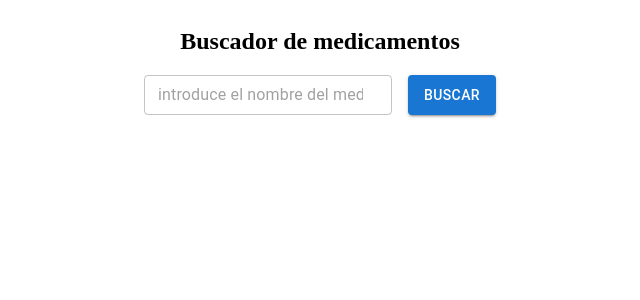
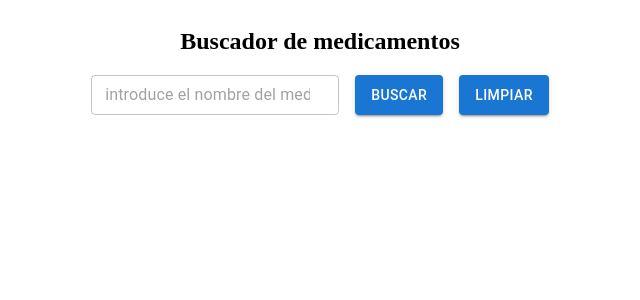
Before and after one commit to anhell85/search-for-medicines, a React (Vite) app: page /drugs in a window 1280 px wide. Shown: the top 300 px of the page, without its empty margins (320-960 px from the left). Built offline with nearby package versions, Linux system fonts and the light colour scheme.

Commit message:
feat: added control error petition and show alert most 20 results

```diff
--- a/src/App.scss
+++ b/src/App.scss
@@ -18,7 +18,9 @@ header {
   display: flex;
   justify-content: center;
   width: 100%;
-
+}
+.header {
+  margin-bottom: 1rem;
 }
 .form {
   display: flex;
--- a/src/components/drugs.jsx
+++ b/src/components/drugs.jsx
@@ -1,16 +1,24 @@
 /* eslint-disable react/prop-types */
-import { List, ListItemButton, ListItemText } from '@mui/material';
+import { List, ListItemButton, ListItemText, ListSubheader } from '@mui/material';
 import { styled } from '@mui/material/styles';
 import { useDetails } from '../hooks/useDetails'
-
+import { useState, useEffect } from 'react'
 
 export function Drugs({ drugs }) {
+
+  const { getDetails } = useDetails()
   const selectedIndex = 0
-
   const Item = styled('div')(() => ({
     marginTop: '10px',
   }));
-  const { getDetails } = useDetails()
+
+  const [isEmpty, setIsEmpty] = useState(false);
+
+  useEffect(()=> {
+      if (typeof drugs === 'undefined') {
+        setIsEmpty(true)
+      }
+  },[drugs])
 
 
   const ListOfdrugs = ({ listDrugs }) => {
@@ -21,7 +29,13 @@ export function Drugs({ drugs }) {
         overflow: 'auto',
       }}>
         {
-          listDrugs.map(drug => (
+          listDrugs && listDrugs.length > 20 &&
+          <ListSubheader component="div" id="nested-list-subheader">
+            Existen mas de 20 resultados
+          </ListSubheader>
+        }
+        {
+          listDrugs?.map(drug => (
             <Item key={drug.product_id}>
               <ListItemButton
                 className="drug"
@@ -37,20 +51,19 @@ export function Drugs({ drugs }) {
       </List>
     )
   }
+  const NoDrugsResult = () => {
+    return (
+      <p style={{textAlign: 'center', fontWeight: 'bold'}}>No se encontraron resultados </p>
+    )
+  }
 
   const handleListItemClick = (event, information) => {
     getDetails(information)
   }
 
-  // const NoDrugsResult = () => {
-  //   return (
-  //     <p>No se encontraron resultados pollo</p>
-  //   )
-  // }
-  const hasDrugs = drugs && drugs.length>0
   return (
-    hasDrugs
+    !isEmpty
     ? <ListOfdrugs  listDrugs={drugs}/>
-    : <empty/>
+    : <NoDrugsResult/>
   )
 }
--- a/src/hooks/useDrugs.js
+++ b/src/hooks/useDrugs.js
@@ -4,7 +4,7 @@ import {useState, useRef} from 'react'
 import { searchDrugs } from '../services/drugs.service'
 
 export function useDrugs({search}) {
-  const [drugs, setDrugs] = useState({});
+  const [drugs, setDrugs] = useState([]);
   const [loading, setLoading] = useState(false);
   const previusSearch = useRef(search)
 
@@ -24,5 +24,5 @@ export function useDrugs({search}) {
 
   }
 
-  return {drugs, getDrugs, loading}
+  return {drugs, getDrugs, loading, setDrugs}
 }
--- a/src/hooks/useSearch.js
+++ b/src/hooks/useSearch.js
@@ -25,6 +25,5 @@ export function useSearch () {
     setError(null)
     },[search])
 
-
-  return { search, updateSearch, error }
+  return { search, updateSearch, error, setError }
 }
--- a/src/pages/home.jsx
+++ b/src/pages/home.jsx
@@ -8,7 +8,7 @@ import { useSearch } from '../hooks/useSearch.js'
 
 export function Home() {
   const { search, updateSearch, error } = useSearch()
-  const { drugs, loading, getDrugs } = useDrugs({search});
+  const { drugs, loading, getDrugs, setDrugs } = useDrugs({search});
 
   const handleChange = (event) => {
     const newSearch = event.target.value
@@ -23,10 +23,14 @@ export function Home() {
       getDrugs(search);
     }
   }
+  const clearPage = () => {
+    setDrugs([])
+    updateSearch('')
+  }
 
   return (
     <section>
-      <header>
+       <header className='header'>
         <h1>Buscador de medicamentos</h1>
         <form className='form' onSubmit={handleSubmit}>
           <TextField
@@ -40,11 +44,14 @@ export function Home() {
             size="small"
           />
           <Button variant="contained" type="submit">Buscar</Button>
+          <Button variant="contained" type="text" onClick={clearPage}>Limpiar</Button>
         </form>
-        {error && <p style={{ color:'red' }}>{error}</p>}
+        {error && <p style={{ color:'red', textAlign:'center' }}>{error}</p>}
       </header>
       <div>
-        {loading ? <h3>Cargando...</h3> : <Drugs drugs={drugs}></Drugs>}
+        {loading
+        ? <h3 style={{textAlign: 'center', fontWeight: 'bold'}}>Cargando...</h3>
+        : <Drugs drugs={drugs}></Drugs>}
       </div>
     </section>
   )
```
